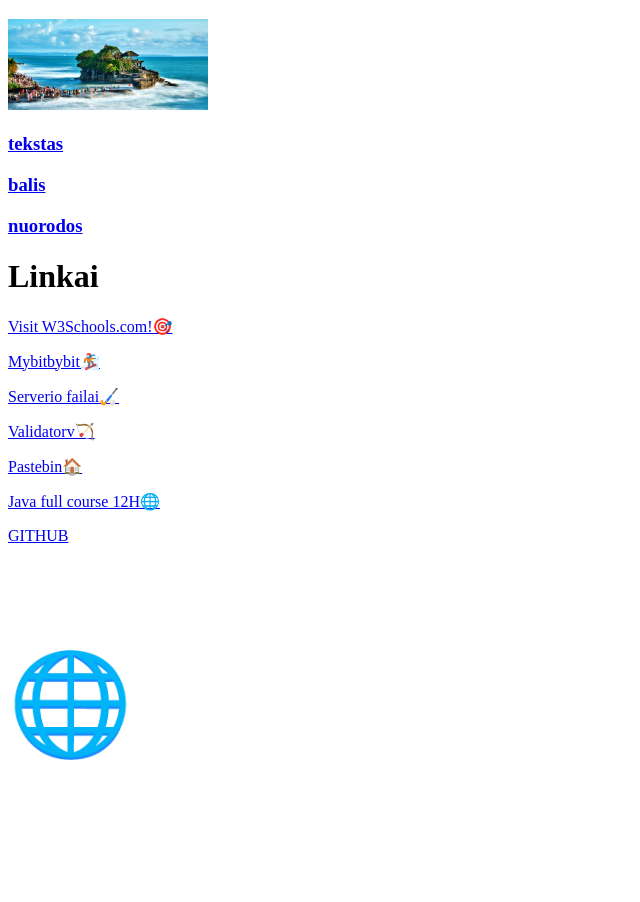
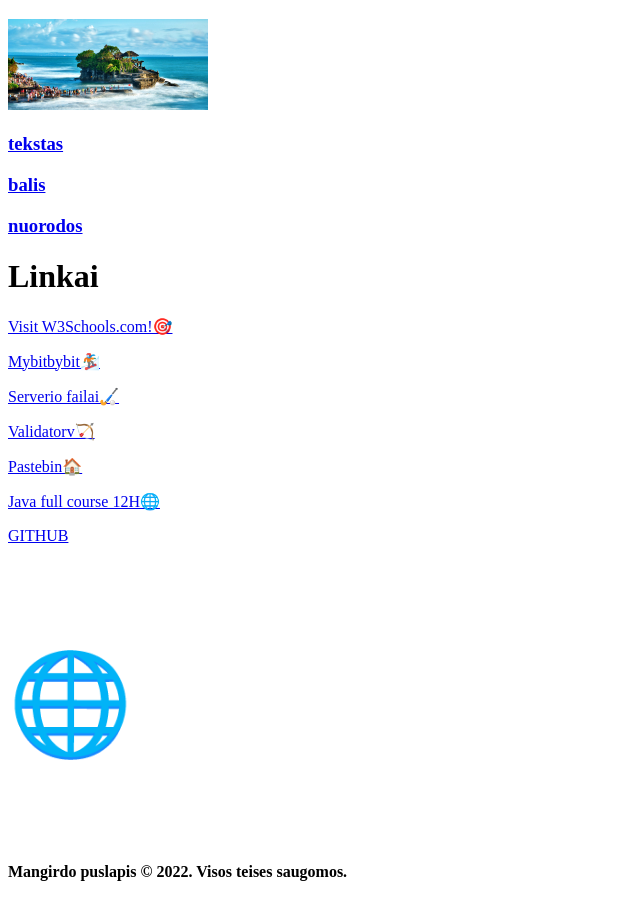
Before and after one commit to Mangirdas99/mybit, a plain HTML site: page Mangirdas/nuorodos.html in a window 1280 px wide. Shown: the whole page, without its empty margins (0-640 px from the left). Before the commit the page ends 863 px from the top, so only its background shows below. Drawn offline with Linux system fonts and the light colour scheme.

Commit message:
Add files via upload

```diff
--- a/Mangirdas/nuorodos.html
+++ b/Mangirdas/nuorodos.html
@@ -3,7 +3,7 @@
 <head>
 	<title>Pavadinimas</title>
 </head>
-<body>
+       <body>
     <h3><a href="index.html">
 	<img src="img\balis1.jpg" width="200"></a>
 	<p><a href="tekstas.html">tekstas</a></p>
@@ -12,7 +12,7 @@
     </h3>
     <h1>
 	 Linkai
-	</h1>
+    </h1>
 	<p>
 	  <p><a href="https://www.w3schools.com/" target="_blank">Visit W3Schools.com!&#127919</a></p>
 	  <p><a href="http://mybitbybit.site/java34/" target="_blank">Mybitbybit&#127938</a></p>
@@ -26,7 +26,13 @@
 
 	</p>
 
-	<h1>
+	<h4>
+
+    <footer>
+        <p>Mangirdo puslapis &copy; 2022. Visos teises saugomos.</p>
+    </footer>
+
+       </h4>
 
 
 	</body>
```
Also changed, not shown: Mangirdas/balis.html (+3 -0 lines), Mangirdas/index.html (+3 -0 lines), Mangirdas/tekstas.html (+6 -0 lines).
